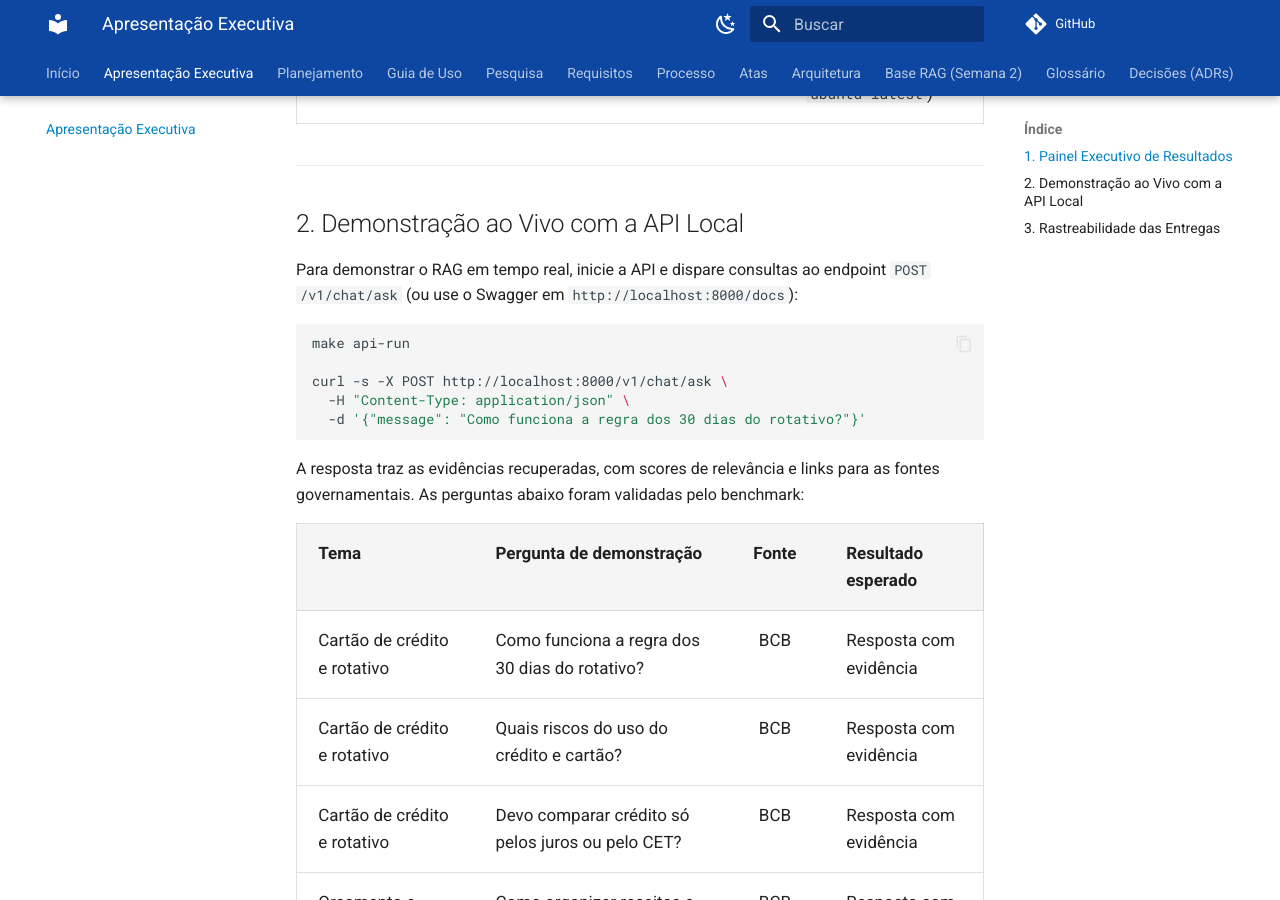
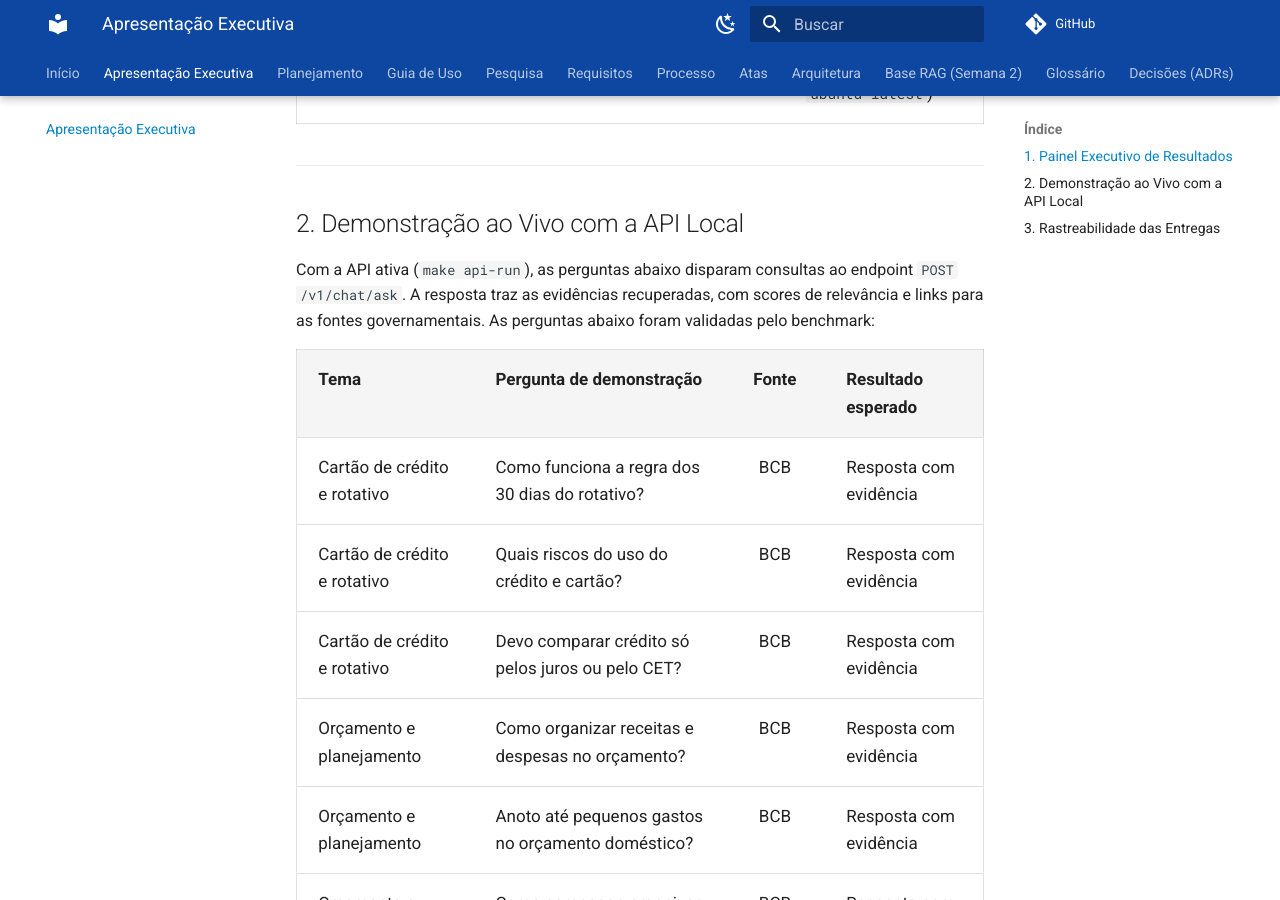
Before and after one commit to moonshinerd/trokim, an MkDocs documentation site: the page built from docs/apresentacao.md, in a window 1280 px wide and 900 px high, scrolled down 1257 px. Built offline with MkDocs 1.6.1 and Material for MkDocs 9.7.7, drawn with Linux system fonts in a browser that asks for light colours; comment, search, counter and statistics services are not loaded.

Commit message:
docs: remover exemplo de curl da apresentacao

````diff
--- a/docs/apresentacao.md
+++ b/docs/apresentacao.md
@@ -20,17 +20,7 @@ Este documento reúne a visão consolidada das **Entregas 1 e 2** do projeto **T
 
 ## 2. Demonstração ao Vivo com a API Local
 
-Para demonstrar o RAG em tempo real, inicie a API e dispare consultas ao endpoint `POST /v1/chat/ask` (ou use o Swagger em `http://localhost:8000/docs`):
-
-```bash
-make api-run
-
-curl -s -X POST http://localhost:8000/v1/chat/ask \
-  -H "Content-Type: application/json" \
-  -d '{"message": "Como funciona a regra dos 30 dias do rotativo?"}'
-```
-
-A resposta traz as evidências recuperadas, com scores de relevância e links para as fontes governamentais. As perguntas abaixo foram validadas pelo benchmark:
+Com a API ativa (`make api-run`), as perguntas abaixo disparam consultas ao endpoint `POST /v1/chat/ask`. A resposta traz as evidências recuperadas, com scores de relevância e links para as fontes governamentais. As perguntas abaixo foram validadas pelo benchmark:
 
 | Tema | Pergunta de demonstração | Fonte | Resultado esperado |
 |---|---|:---:|---|
````
Also changed, not shown: docs/guia-de-uso.md (+1 -1 lines).
